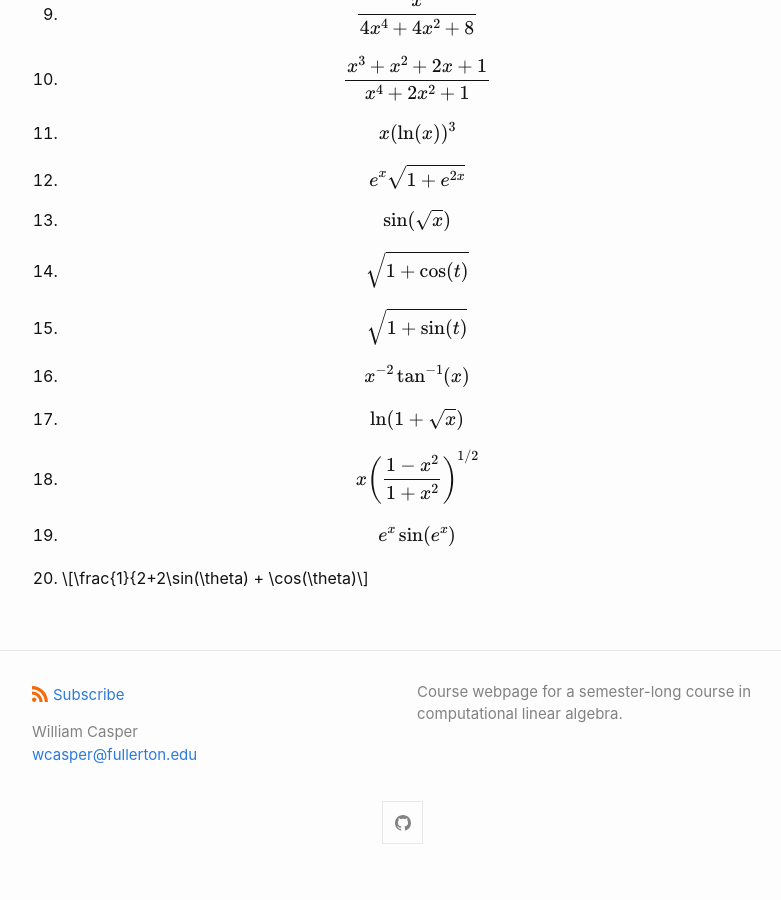
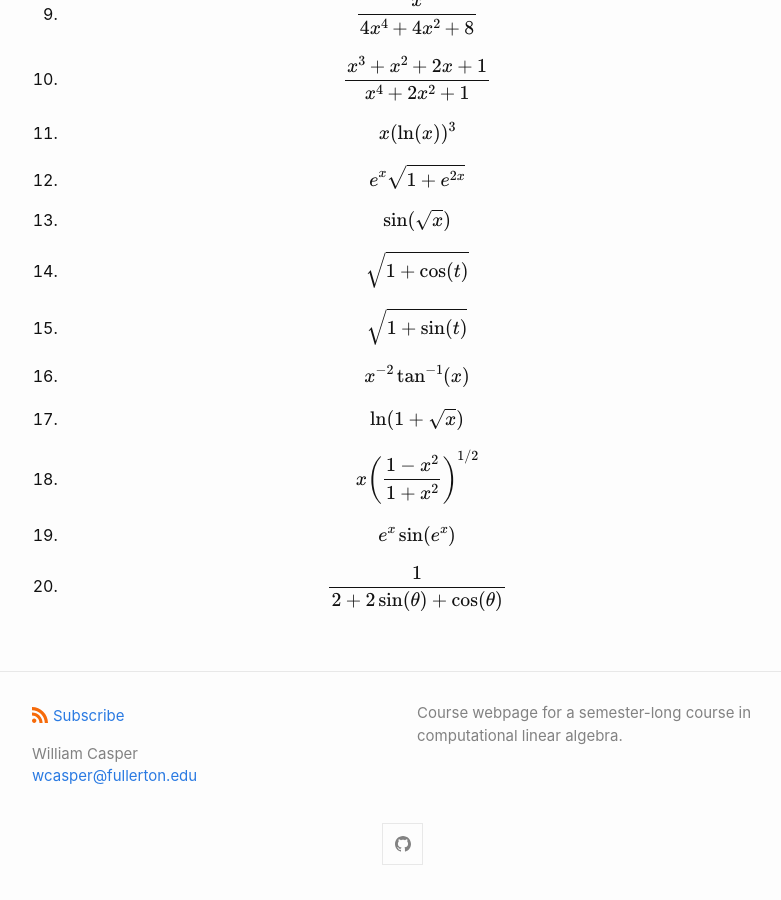
Before and after one commit to wcasper/math150Bsummer2023, a Jekyll site: the page built from extras/integrals.md, in a window 1280 px wide and 900 px high, scrolled down 652 px. Shown: the whole window, without its empty margins (238-1019 px from the left). Built offline with Jekyll 4.4.1, drawn with Linux system fonts in a browser that asks for light colours; before the commit the page ends 1531 px from its top, so only the background shows below that.

Commit message:
fixed typo

```diff
--- a/extras/integrals.md
+++ b/extras/integrals.md
@@ -28,4 +28,4 @@ There will be **no partial credit**.
 17. $$\ln(1+\sqrt{x})$$
 18. $$x\left(\frac{1-x^2}{1+x^2}\right)^{1/2}$$
 19. $$e^x\sin(e^x)$$
-20. $$\frac{1}{2+2\sin(\theta) + \cos(\theta)$$
+20. $$\frac{1}{2+2\sin(\theta) + \cos(\theta)}$$
```
